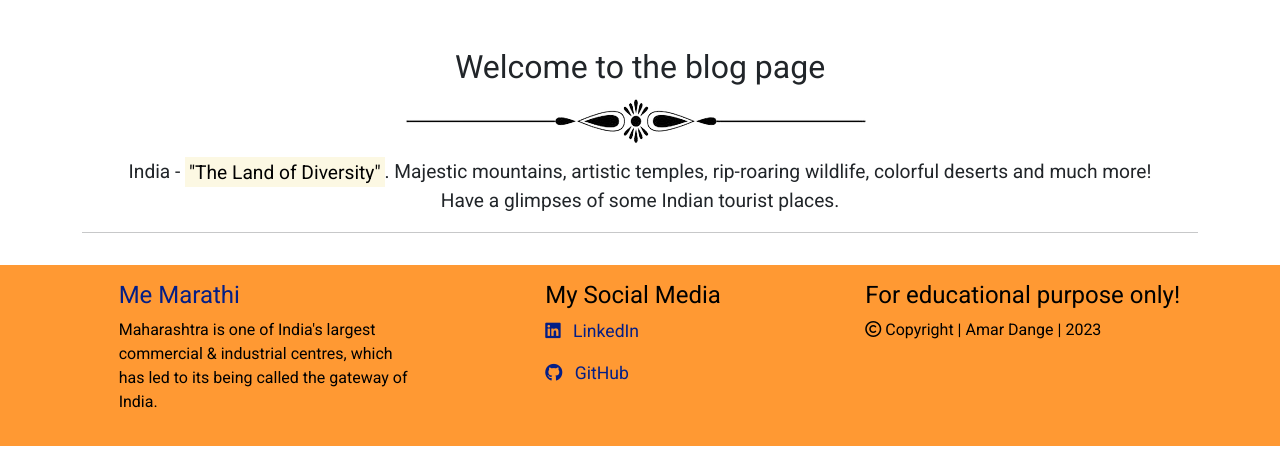
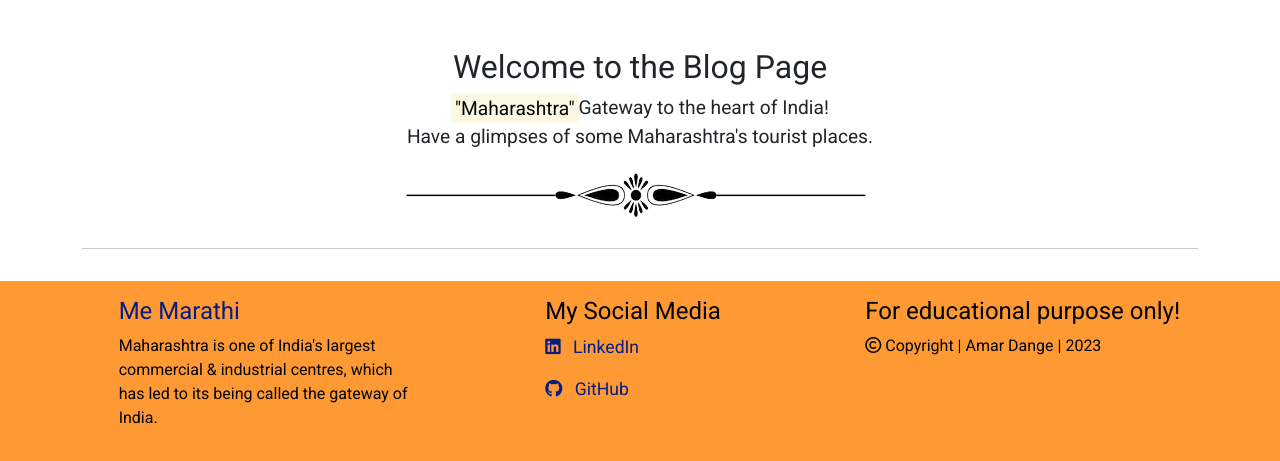
Before and after one commit to AmarDange/Django-Project-4, a Django app: page /blog in a window 1280 px wide. Shown: the part 116-577 px from the top of the page. Run offline with Django 3.2, Linux system fonts and the light colour scheme; data that the repository does not hold is empty; parts of the project's set-up code (start-up, migrations or seed data) failed here and were passed over; some libraries are stand-ins or nearby versions.

Commit message:
changes on blog page

```diff
--- a/templates/blog.html
+++ b/templates/blog.html
@@ -3,12 +3,11 @@
 {% block content %}
 <!-- All Blog enteries -->
 <section id="blog-page">
-    <h2 class="text-center mt-5">Welcome to the blog page</h2>
+    <h2 class="text-center mt-5">Welcome to the Blog Page</h2>
+    <p class="text-center"> <mark>"Maharashtra"</mark>Gateway to the heart of India!<br>Have a glimpses of some Maharashtra's tourist places.</p>
     <div class="text-center">
         <img src="{% static 'images/dc.png' %}" alt="line decoraction">
     </div>
-    <p class="text-center">India - <mark>"The Land of Diversity"</mark>. Majestic mountains, artistic temples,
-        rip-roaring wildlife, colorful deserts and much more!<br>Have a glimpses of some Indian tourist places.</p>
     <div class="container">
         <hr>
         <div class="row">
```
